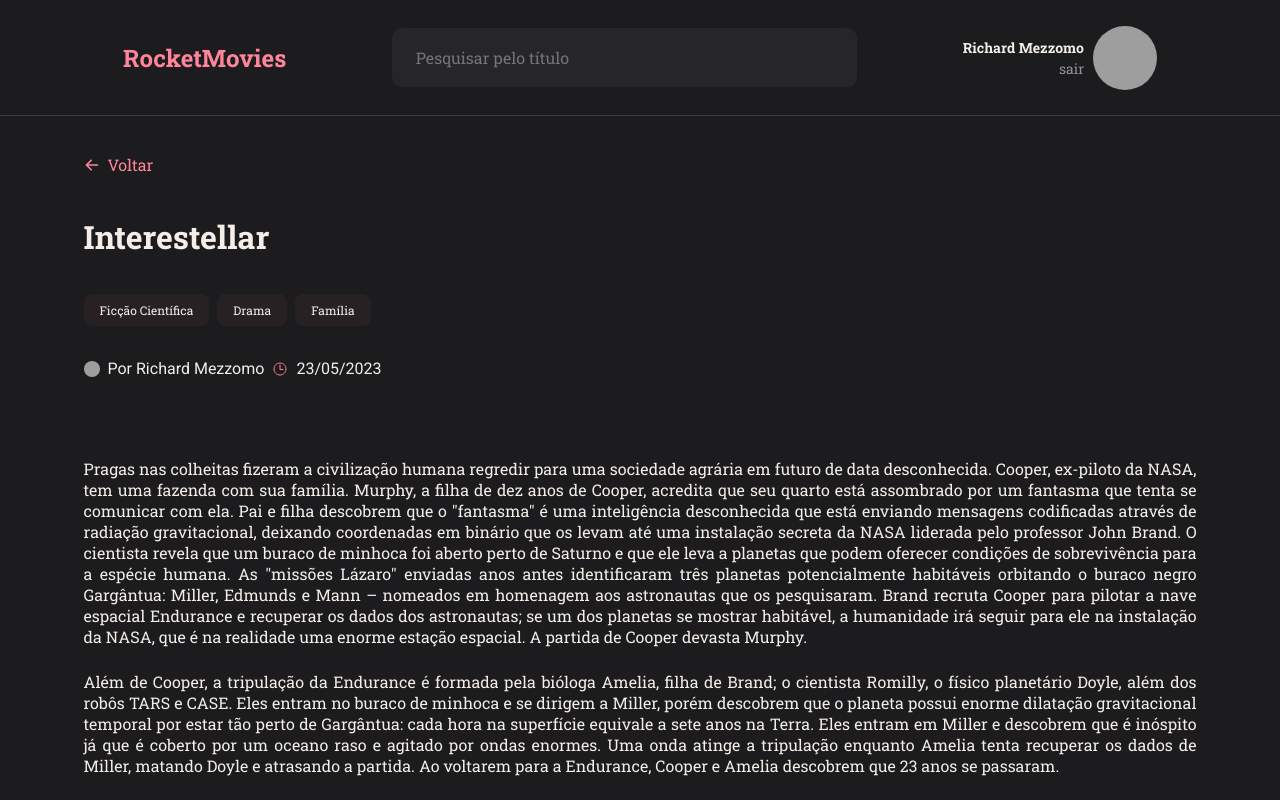
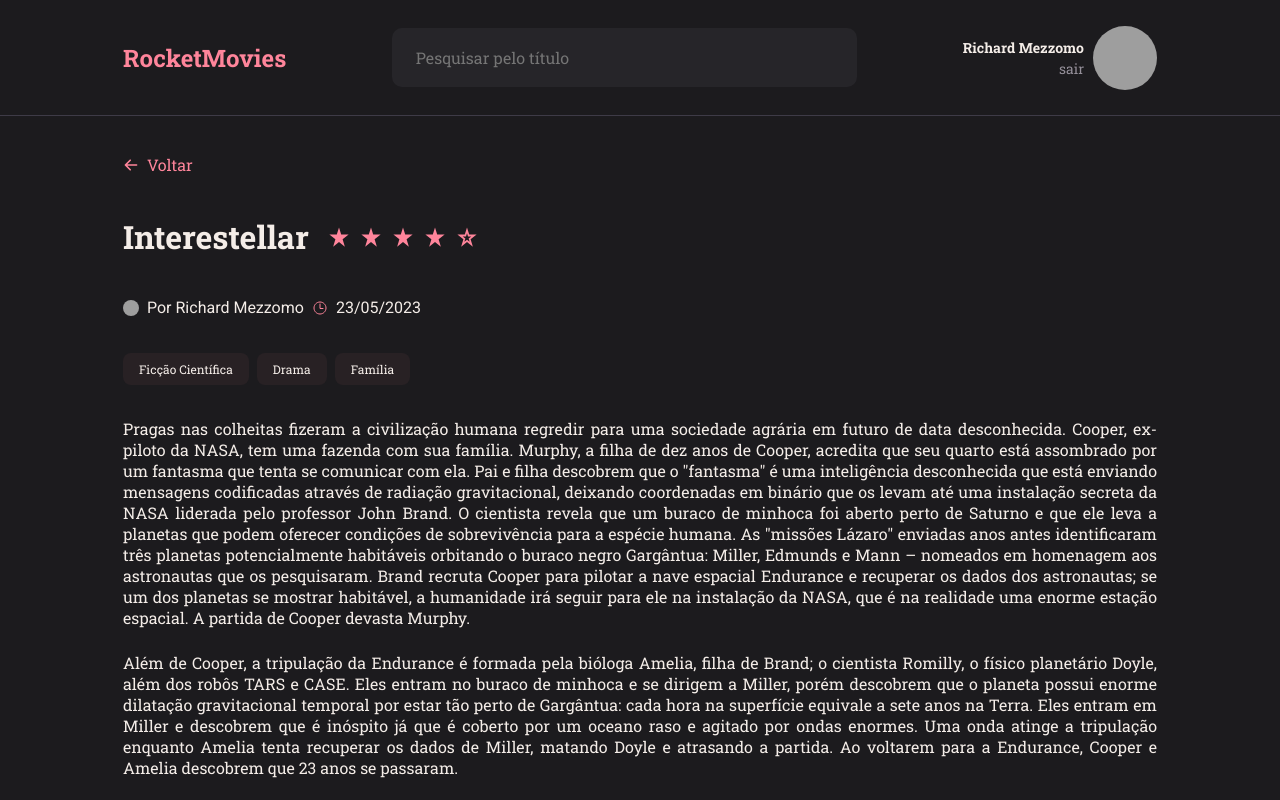
Before and after one commit to richardmezzomo/RocketMovies-Frontend, a React (Vite) app: page / in a window 1280 px wide. Built offline with nearby package versions, Linux system fonts and the light colour scheme; grey boxes are pictures that could not be loaded.

Commit message:
feat: finish movies preview

```diff
--- a/src/components/CreatedAt/styles.js
+++ b/src/components/CreatedAt/styles.js
@@ -4,7 +4,6 @@ export const Container = styled.div`
     display: flex;
     flex-direction: row;
     align-items: center;
-    padding-bottom: 4rem;
     gap: .8rem;
 
     > img {
--- a/src/components/Rating/index.jsx
+++ b/src/components/Rating/index.jsx
@@ -1,19 +1,16 @@
-import { Container } from './styles';
+  import { Container } from "./styles";
 
   import { VscStarFull, VscStarEmpty } from "react-icons/vsc";
 
   export function Rating({ grade, isBigSize }) {
     let stars = [];
-
-    for (let cont = 0; cont < 5; cont++) {
-        if (cont < grade) {
+    for (let cont = 1; cont <= 5; cont++) {
+      if (cont <= grade) {
         stars.push(<VscStarFull key={cont} />);
       } else {
         stars.push(<VscStarEmpty key={cont} />);
       }
     }
 
-    return (
-        <Container isBigSize={isBigSize}></Container>
-    )
+    return <Container isBigSize={isBigSize}>{stars}</Container>;
   }
--- a/src/components/Rating/styles.js
+++ b/src/components/Rating/styles.js
@@ -1,4 +1,11 @@
-import styled from 'styled-components';
+import styled from "styled-components";
 
 export const Container = styled.div`
-`
+  display: flex;
+  justify-content: ${({ isBigSize }) => (isBigSize ? "center" : "start")};
+  gap: 1rem;
+  svg {
+    font-size: ${({ isBigSize }) => (isBigSize ? "2.2rem" : "1.4rem")};
+    color: ${({ theme }) => theme.COLORS.PINK};
+  }
+`;
--- a/src/pages/Details/index.jsx
+++ b/src/pages/Details/index.jsx
@@ -20,12 +20,12 @@ export function Details() {
           <h1>Interestellar</h1>
           <Rating grade={4} isBigSize={true} />
           </div>
+          <CreatedAt></CreatedAt>
           <div>
             <Tag value="Ficção Científica" />
             <Tag value="Drama" />
             <Tag value="Família" />
           </div>
-          <CreatedAt></CreatedAt>
           <p>
             Pragas nas colheitas fizeram a civilização humana regredir para uma sociedade agrária em futuro de data desconhecida. Cooper, ex-piloto da NASA, tem uma fazenda com sua família. Murphy, a filha de dez anos de Cooper, acredita que seu quarto está assombrado por um fantasma que tenta se comunicar com ela. Pai e filha descobrem que o "fantasma" é uma inteligência desconhecida que está enviando mensagens codificadas através de radiação gravitacional, deixando coordenadas em binário que os levam até uma instalação secreta da NASA liderada pelo professor John Brand. O cientista revela que um buraco de minhoca foi aberto perto de Saturno e que ele leva a planetas que podem oferecer condições de sobrevivência para a espécie humana. As "missões Lázaro" enviadas anos antes identificaram três planetas potencialmente habitáveis orbitando o buraco negro Gargântua: Miller, Edmunds e Mann – nomeados em homenagem aos astronautas que os pesquisaram. Brand recruta Cooper para pilotar a nave espacial Endurance e recuperar os dados dos astronautas; se um dos planetas se mostrar habitável, a humanidade irá seguir para ele na instalação da NASA, que é na realidade uma enorme estação espacial. A partida de Cooper devasta Murphy.
           </p>
--- a/src/pages/Details/styles.js
+++ b/src/pages/Details/styles.js
@@ -19,7 +19,7 @@ export const Container = styled.div`
 `
 
 export const Content = styled.div`
-    max-width: 111.3rem;
+    padding: 0 12.3rem ;
     margin: 0 auto;
 
     display: flex;
@@ -31,6 +31,7 @@ export const Content = styled.div`
 
     > h1 {
         font-size: 3.6rem;
+        line-height: 4.7rem;
         font-weight: 500;
         padding: 2.4rem 0;
     }
```
Lines whose indentation alone changed are shown as unchanged.
